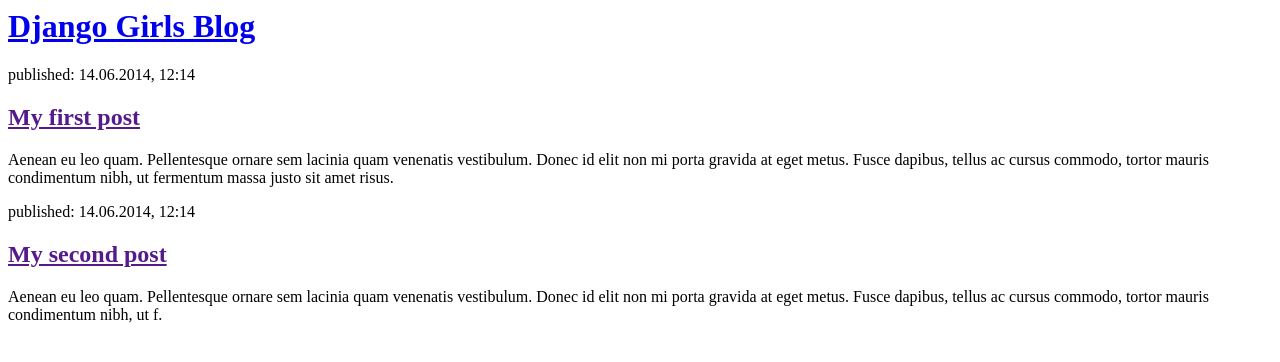
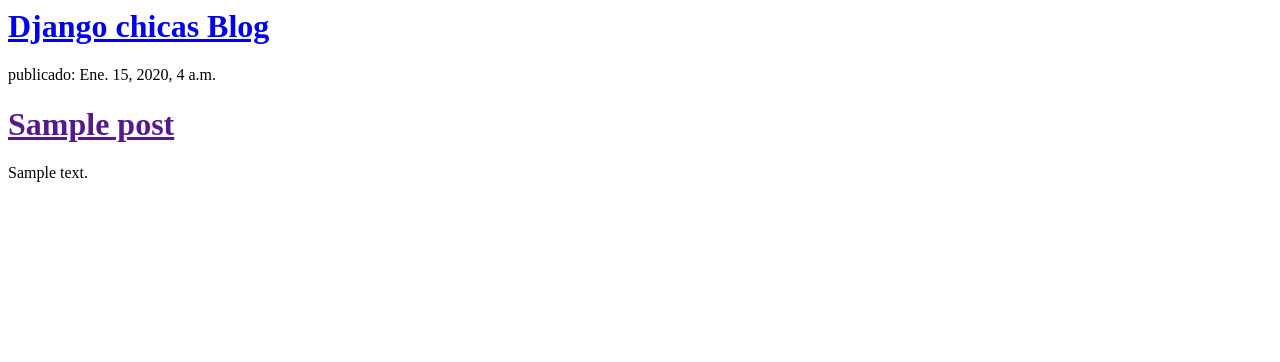
Before and after one commit to laysquad/Djangomendoza, a Django app: template blog/templates/blog/post_list.html in a window 1280 px wide. Shown: the top 362 px of the page. Run offline with Django 3.2, Linux system fonts and the light colour scheme; the template is opened without the code that fills it: values that come from a table or form of the project are taken from there, others are empty; tables that the repository leaves empty hold one stand-in row (values such as "Sample post").

Commit message:
Cuarto Commit

```diff
--- a/blog/templates/blog/post_list.html
+++ b/blog/templates/blog/post_list.html
@@ -6,20 +6,20 @@
 
 <body>
     <div>
-        <h1><a href="/">Django Girls Blog</a></h1>
-    </div>
-
+        <h1>
+            <a href="/"> Django chicas Blog
+                </a>
+        </h1>
+    </div>{% for post in posts %}
     <div>
-        <p>published: 14.06.2014, 12:14</p>
-        <h2><a href="">My first post</a></h2>
-        <p>Aenean eu leo quam. Pellentesque ornare sem lacinia quam venenatis vestibulum. Donec id elit non mi porta gravida at eget metus. Fusce dapibus, tellus ac cursus commodo, tortor mauris condimentum nibh, ut fermentum massa justo sit amet risus.</p>
-    </div>
-
-    <div>
-        <p>published: 14.06.2014, 12:14</p>
-        <h2><a href="">My second post</a></h2>
-        <p>Aenean eu leo quam. Pellentesque ornare sem lacinia quam venenatis vestibulum. Donec id elit non mi porta gravida at eget metus. Fusce dapibus, tellus ac cursus commodo, tortor mauris condimentum nibh, ut f.</p>
-    </div>
+        <p> publicado: {{ post.published_date }}
+        </p>
+        <h1>
+            <a href="">{{ post.title }}</a>
+        </h1>
+        <p>{{ post.text|linebreaksbr }}
+        </p>
+    </div>{% endfor %}
 </body>
 
 </html>
```
Also changed, not shown: blog/views.py (+4 -3 lines).
